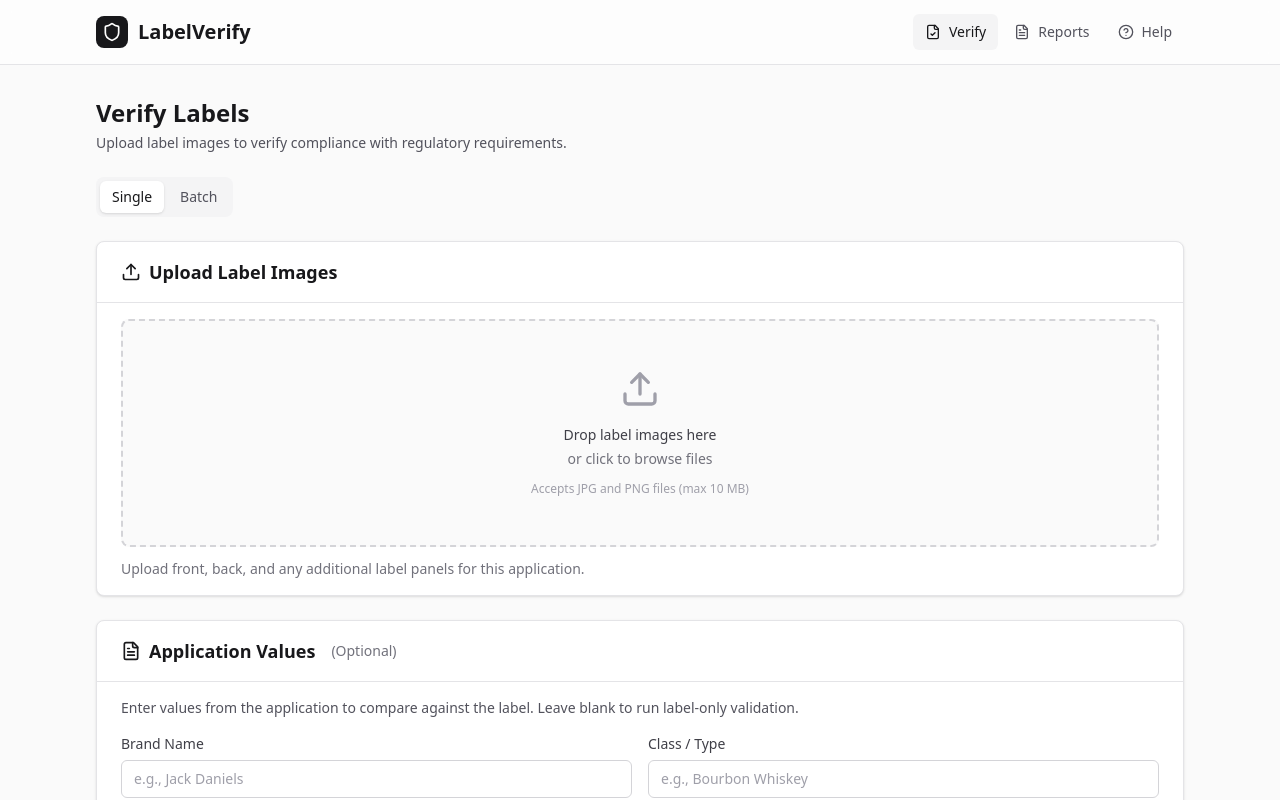
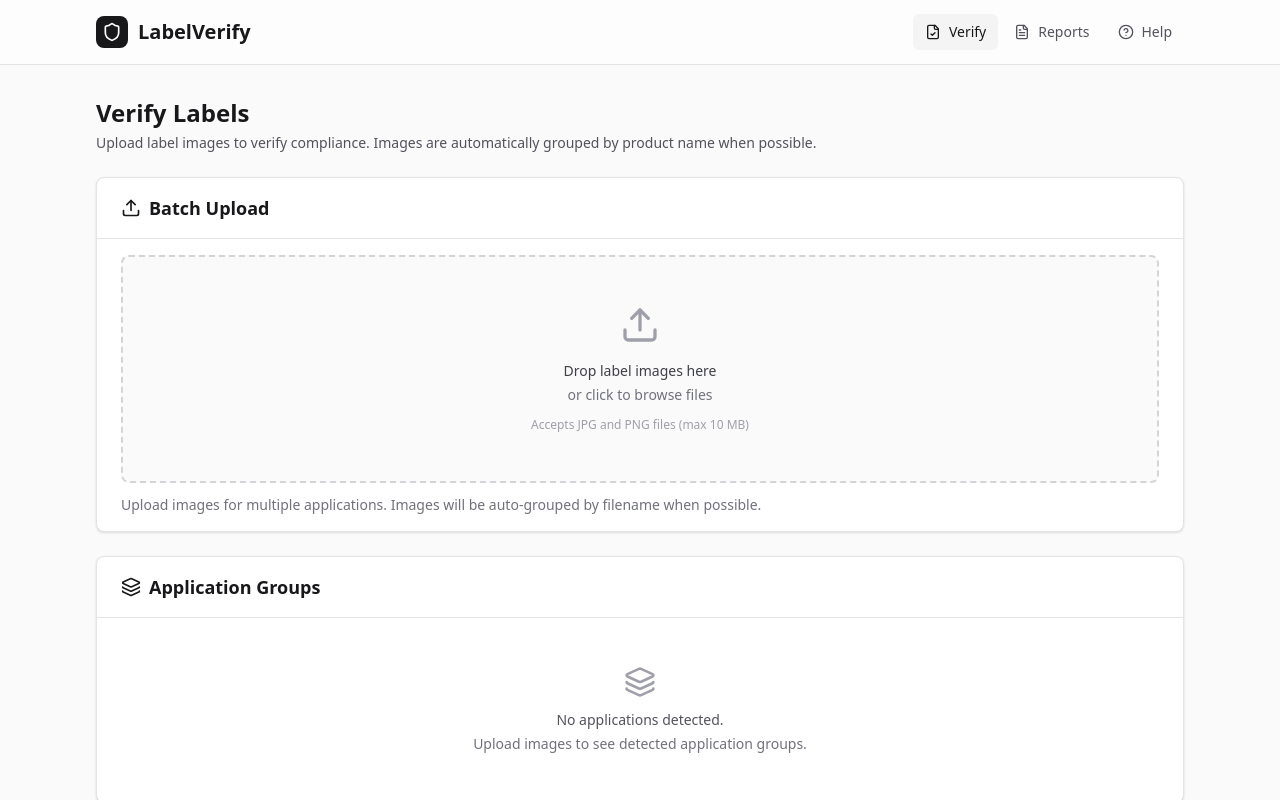
Before and after one commit to ycorcos1/label-verify, a Next.js app: page /verify in a window 1280 px wide. Shown: the top 800 px of the page. Built offline with nearby package versions, Linux system fonts and the light colour scheme.

Commit message:
feat: unify verify page by removing single/batch tabs

```diff
--- a/src/app/verify/page.tsx
+++ b/src/app/verify/page.tsx
@@ -1,14 +1,14 @@
 'use client';
 
-import { Tabs, TabsList, TabsTrigger, TabsContent } from '@/components/ui';
-import { SingleVerifyView } from '@/components/verify/SingleVerifyView';
 import { BatchVerifyView } from '@/components/verify/BatchVerifyView';
 
 /**
- * Verify page with Single/Batch mode toggle.
+ * Unified Verify page for label verification.
  *
- * - Single mode: verify one application comprised of one or more images
- * - Batch mode: upload many images, auto-group into applications, process progressively
+ * Supports uploading images for one or more applications with:
+ * - Automatic grouping by filename (e.g., "ProductName_front.jpg" and "ProductName_back.jpg")
+ * - Manual grouping via selection and "Group Selected" button
+ * - Single-image applications work seamlessly without requiring grouping
  */
 export default function VerifyPage() {
   return (
@@ -20,26 +20,13 @@ export default function VerifyPage() {
             Verify Labels
           </h1>
           <p className="mt-1 text-sm text-zinc-600 dark:text-zinc-400">
-            Upload label images to verify compliance with regulatory requirements.
+            Upload label images to verify compliance. Images are automatically grouped by product name when possible.
           </p>
         </div>
       </div>
 
-      {/* Mode toggle tabs */}
-      <Tabs defaultValue="single" className="w-full">
-        <TabsList>
-          <TabsTrigger value="single">Single</TabsTrigger>
-          <TabsTrigger value="batch">Batch</TabsTrigger>
-        </TabsList>
-
-        <TabsContent value="single" className="mt-6">
-          <SingleVerifyView />
-        </TabsContent>
-
-        <TabsContent value="batch" className="mt-6">
-          <BatchVerifyView />
-        </TabsContent>
-      </Tabs>
+      {/* Unified verification flow */}
+      <BatchVerifyView />
     </div>
   );
 }
```
